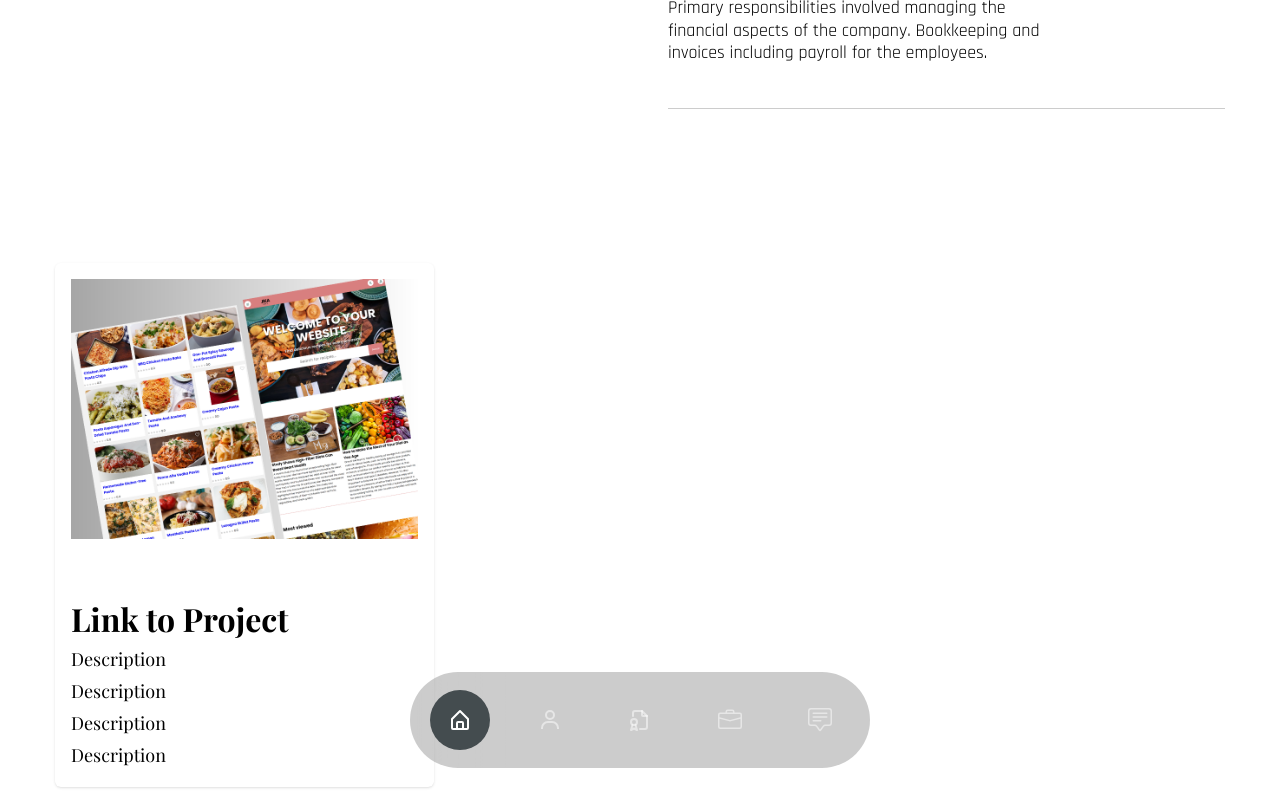
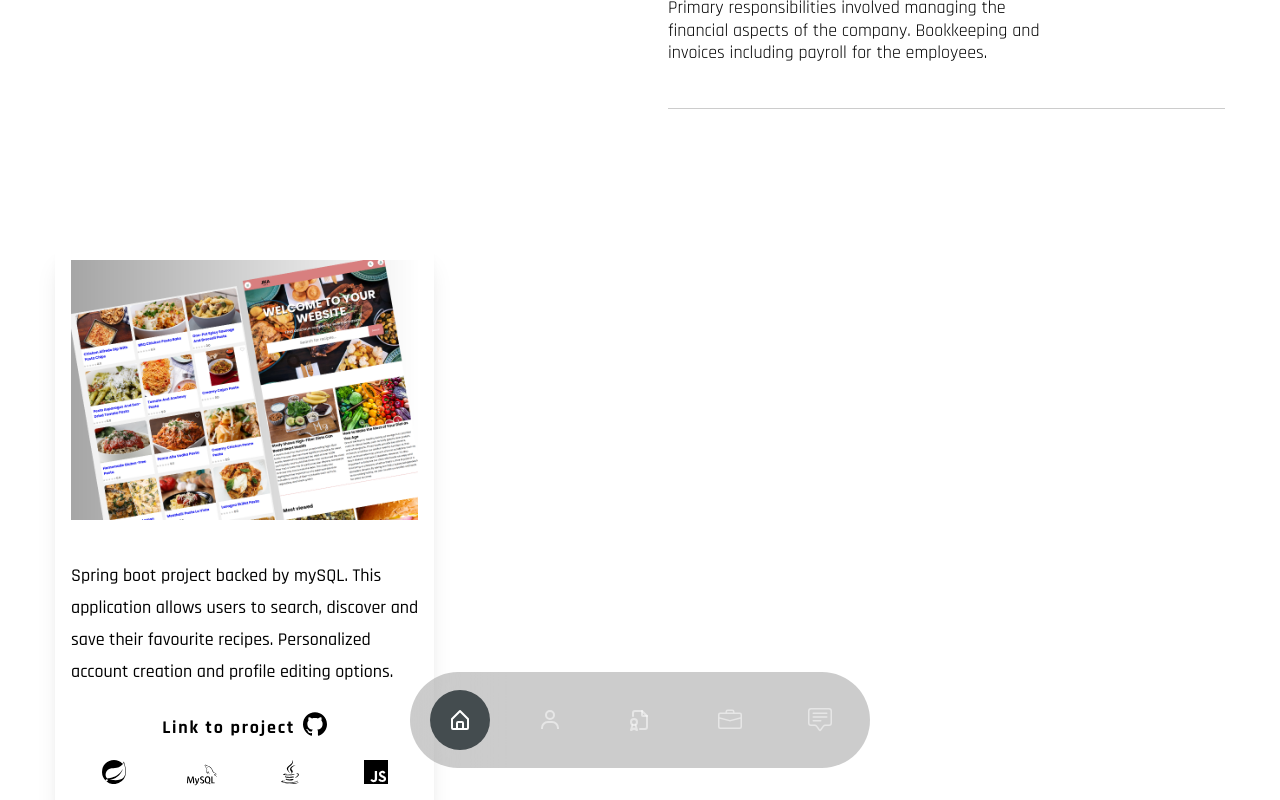
Before and after one commit to Juhniel/Portfolio-reactv2, a React (Vite) app: page / in a window 1280 px wide. Both pictures are taken after a click on the button "View my work". Shown: the part 2215-3015 px from the top of the page. Built offline with nearby package versions, Linux system fonts and the light colour scheme; a web font is replaced by a local one.

Commit message:
projectcard

```diff
--- a/src/components/Contact.jsx
+++ b/src/components/Contact.jsx
@@ -2,6 +2,21 @@ import React from 'react';
 
 export default function Contact() {
   return(
-    <section id='contact' className='section'>Contact</section>
+    <section id='contact' className='py-16 lg:section'>
+      {/* text */}
+      <div className='flex-1'>
+        <div>
+          <h4 className='text text-xl uppercase mb-2 tracking-wide'>Get in touch</h4>
+          <h2 className='text text-[45px] lg:text-[90px] leading-none mb-12'>Let's work <br/> together!</h2>
+        </div>
+      </div>
+      {/* form */}
+      <form className='flex-1 border rounded-2xl flex flex-col gap-y-6 pb-24 p-6 items-start'>
+        <input className='text bg-transparent border-b py-3 outline-none w-full placeholder:text-black dark:placeholder:text-white focus:border-red transition-all' type="text" placeholder='Your name' />
+        <input className='text bg-transparent border-b py-3 outline-none w-full placeholder:text-black dark:placeholder:text-white focus:border-red transition-all' type="text" placeholder='Your email' />
+        <textarea className='text bg-transparent border-b py-3 outline-none w-full placeholder:text-black dark:placeholder:text-white focus:border-red transition-all resize-none mb-12' placeholder='Your message'></textarea>
+        <button className='btn btn-sm'>Send message</button>
+      </form>
+    </section>
   )
 }
--- a/src/components/ProjectCard.jsx
+++ b/src/components/ProjectCard.jsx
@@ -1,35 +1,79 @@
 import Img1 from "../assets/project-recipebook.png";
 import Img2 from "../assets/project-portfoliov1.png";
 import Img3 from "../assets/project-webshop.png";
-
+import { motion } from "framer-motion";
+import { fadeIn, fadeOut } from "../variants";
+import {
+  SiJavascript,
+  SiReact,
+  SiSpring,
+  SiThymeleaf,
+  SiHtml5,
+  SiMysql,
+  SiGithub,
+} from "react-icons/si";
+import { FaJava } from "react-icons/fa";
 export default function ProductCard() {
-
-    return(
-        <div className="dark:bg-zinc-800 rounded-md p-4 shadow relative overflow-hidden">
+  return (
+    <div className="dark:bg-zinc-800 rounded-md p-4 shadow-xl relative overflow-hidden">
       {/* Image container */}
-        <div className="group relative h-62 ">
+      <div className="group relative h-62">
         {/* Image */}
-          <img className="w-full h-full object-cover group-hover:scale-125 transition-all duration-500" src={Img1} alt="" />
+        <img
+          className="w-full h-full object-cover group-hover:scale-125 transition-all duration-500"
+          src={Img1}
+          alt=""
+        />
         {/* Overlay */}
         <div className="group-hover:bg-black/70 group-hover:scale-125 w-full h-full top-0 absolute z-80 transition-all duration-300"></div>
         {/* Pretitle */}
-          <div className="absolute -top-full left-4 group-hover:top-80 sm:group-hover:top-[2rem] lg:group-hover:top-[13rem] transition-all duration-500 z-50">
-            <span className="text-white">#Spring #MySQL #JavaScript #Thymeleaf</span>
+        <div className="absolute bottom-20 left-4 group-hover:-bottom-5  transition-all duration-500 z-50">
+          <span className="text-white opacity-0 group-hover:opacity-100">
+            #Spring #MySQL #JavaScript #Java
+          </span>
         </div>
         {/* Title */}
-          <div className="absolute -top-full left-4 group-hover:top-[22rem] sm:group-hover:top-[11rem] lg:group-hover:top-[15rem] transition-all duration-700 z-50">
-            <span className="text-3xl text-white">Recipebook</span>
+        <div className="absolute bottom-4 left-4 group-hover:bottom-3 lg:group-hover:bottom-10 xl:group-hover:bottom-3 transition-all duration-700 z-50">
+          <span
+          className="text-3xl tracking-wide text-white opacity-0 group-hover:opacity-100">
+            Recipebook
+          </span>
         </div>
       </div>
 
       {/* Card content */}
-        <div className="mt-16">
-          <h2 className="font-bold text-[32px] mb-2 text">Link to Project</h2>
-          <p className="text">Description</p>
-          <p className="text">Description</p>
-          <p className="text">Description</p>
-          <p className="text">Description</p>
+      {/* <h1 className="text mt-2 text-2xl font-semibold text-center">Recipebook</h1> */}
+      <div className="mt-10">
+        <p className="text-secondary font-medium text-black dark:text-white mb-6">
+          Spring boot project backed by mySQL. This application allows users to
+          search, discover and save their favourite recipes. Personalized
+          account creation and profile editing options.
+        </p>
+        <a
+          href=""
+          className="text-secondary tracking-widest font-bold  text-black dark:text-white flex justify-center mb-4"
+        >
+          Link to project
+          <span className="ml-2 text-2xl">
+            <SiGithub />
+          </span>
+        </a>
+
+        <div className="flex justify-around">
+          <span className="text px-2 text-2xl">
+            <SiSpring />
+          </span>
+          <span className="text px-2 text-3xl">
+            <SiMysql />
+          </span>
+          <span className="text px-2 text-2xl">
+            <FaJava />
+          </span>
+          <span className="text px-2 text-2xl">
+            <SiJavascript />
+          </span>
         </div>
       </div>
-    )
+    </div>
+  );
 }
```
Lines whose indentation alone changed are shown as unchanged.
